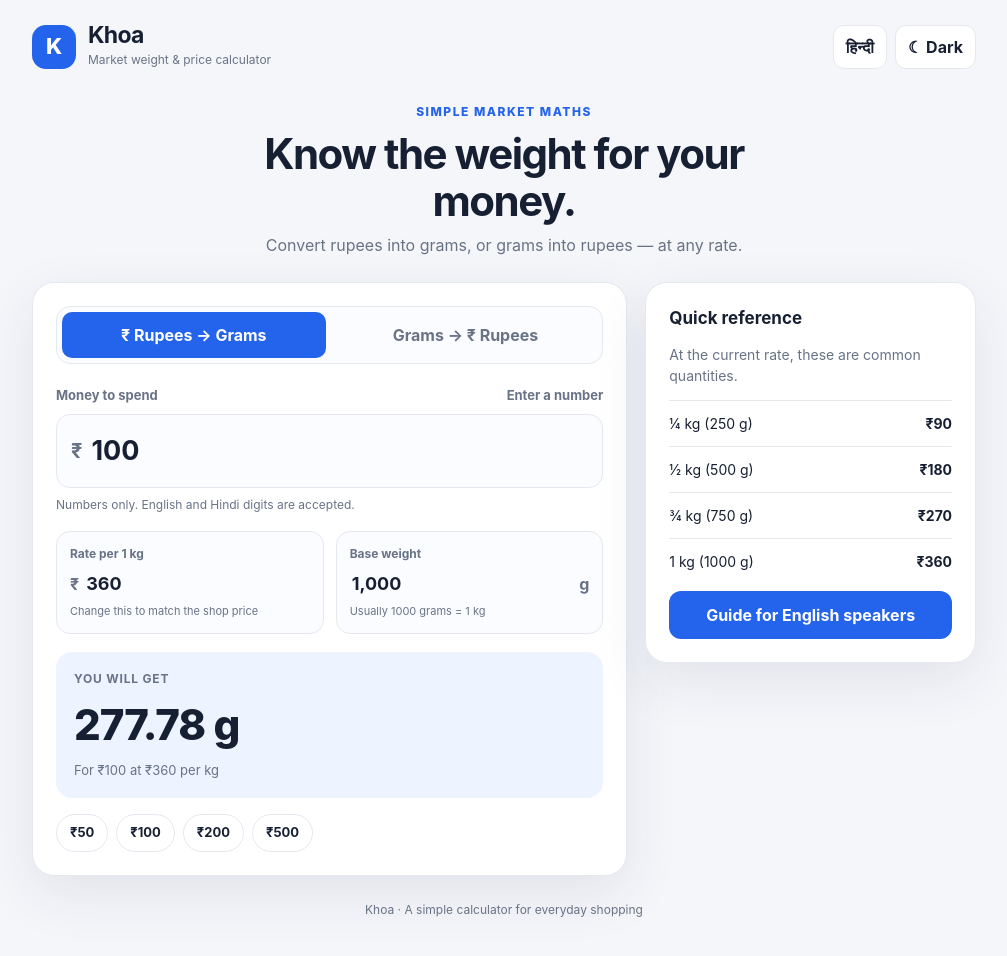
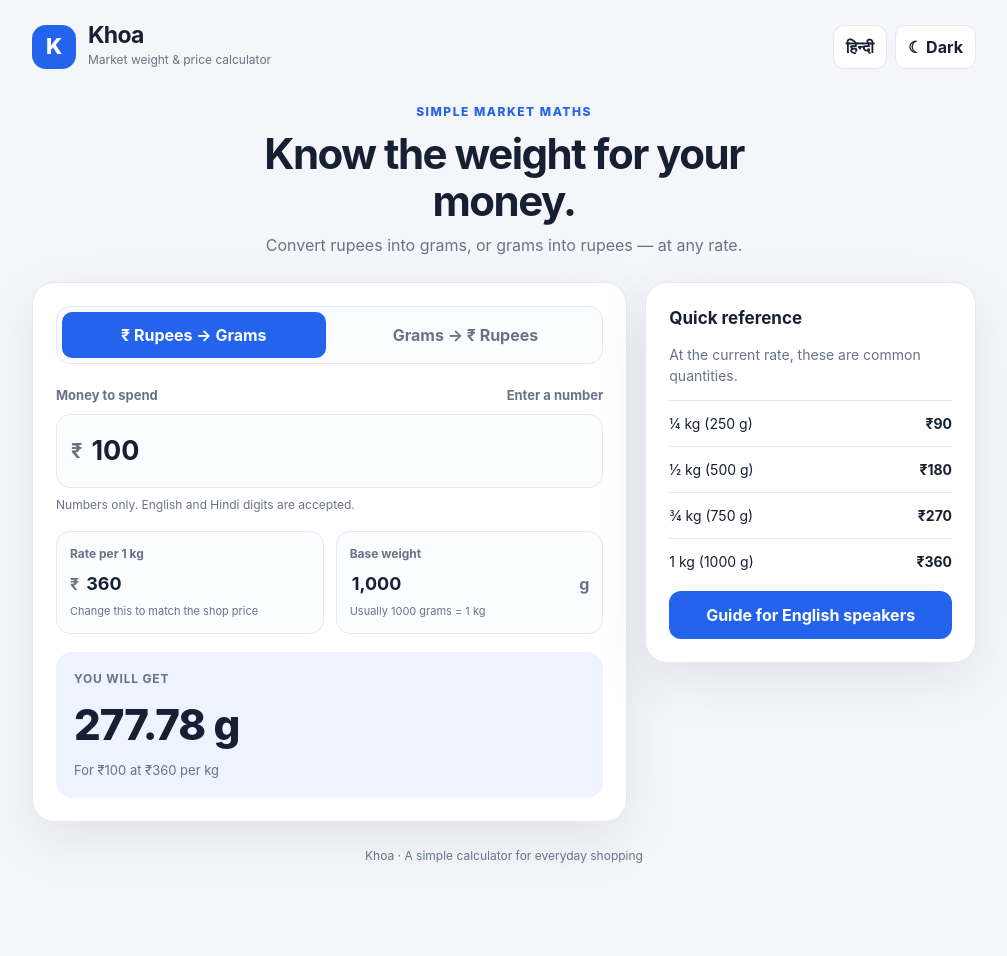
Before and after one commit to RISHABH12005/Khoa-Calc, a plain HTML site: page index.html in a window 1280 px wide. Shown: the whole page, without its empty margins (136-1143 px from the left). After the commit the page ends 915 px from the top, so only its background shows below. Drawn offline with Linux system fonts and the light colour scheme.

Commit message:
Remove quick amount preset buttons

```diff
--- a/index.html
+++ b/index.html
@@ -34,7 +34,6 @@ button,input{font:inherit}button{cursor:pointer}.wrap{max-width:980px;margin:aut
     <div class="rate-box"><label id="weightLabel" for="baseWeight">Base weight</label><div class="rate-input"><input id="baseWeight" type="text" inputmode="decimal" value="1000" aria-label="Base weight in grams"><span id="gramSuffix">g</span></div><small id="baseHint">Usually 1000 grams = 1 kg</small></div>
   </div>
   <div class="result" aria-live="polite"><div class="result-label" id="resultLabel">You will get</div><div class="result-value" id="resultValue">277.78 g</div><div class="result-sub" id="resultSub">For ₹100 at ₹360 per kg</div></div>
-  <div class="presets"><button class="preset" data-value="50">₹50</button><button class="preset" data-value="100">₹100</button><button class="preset" data-value="200">₹200</button><button class="preset" data-value="500">₹500</button></div>
 </section>
 <aside class="panel side">
   <h3 id="quickTitle">Quick reference</h3><p id="quickDesc">At the current rate, these are common quantities.</p>
```
